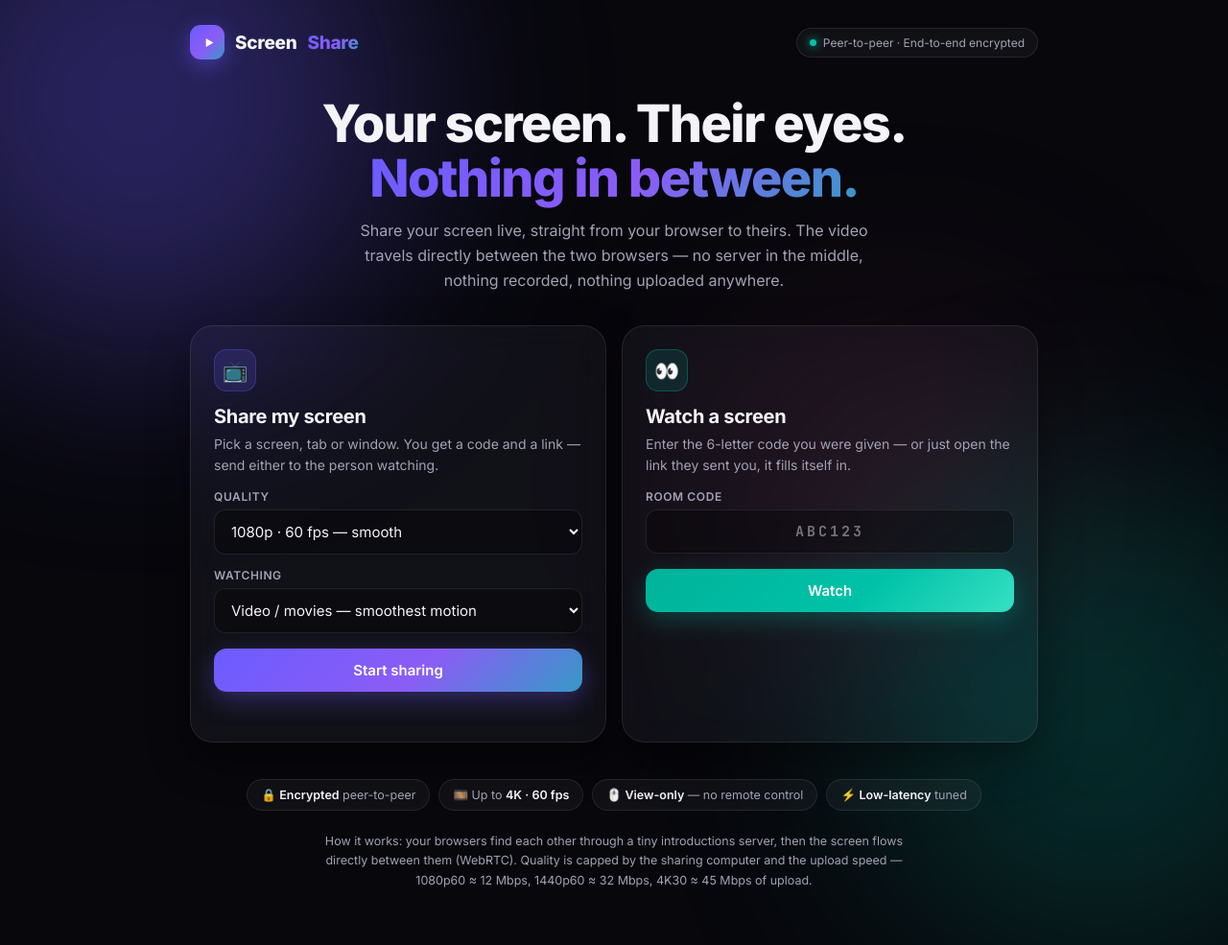
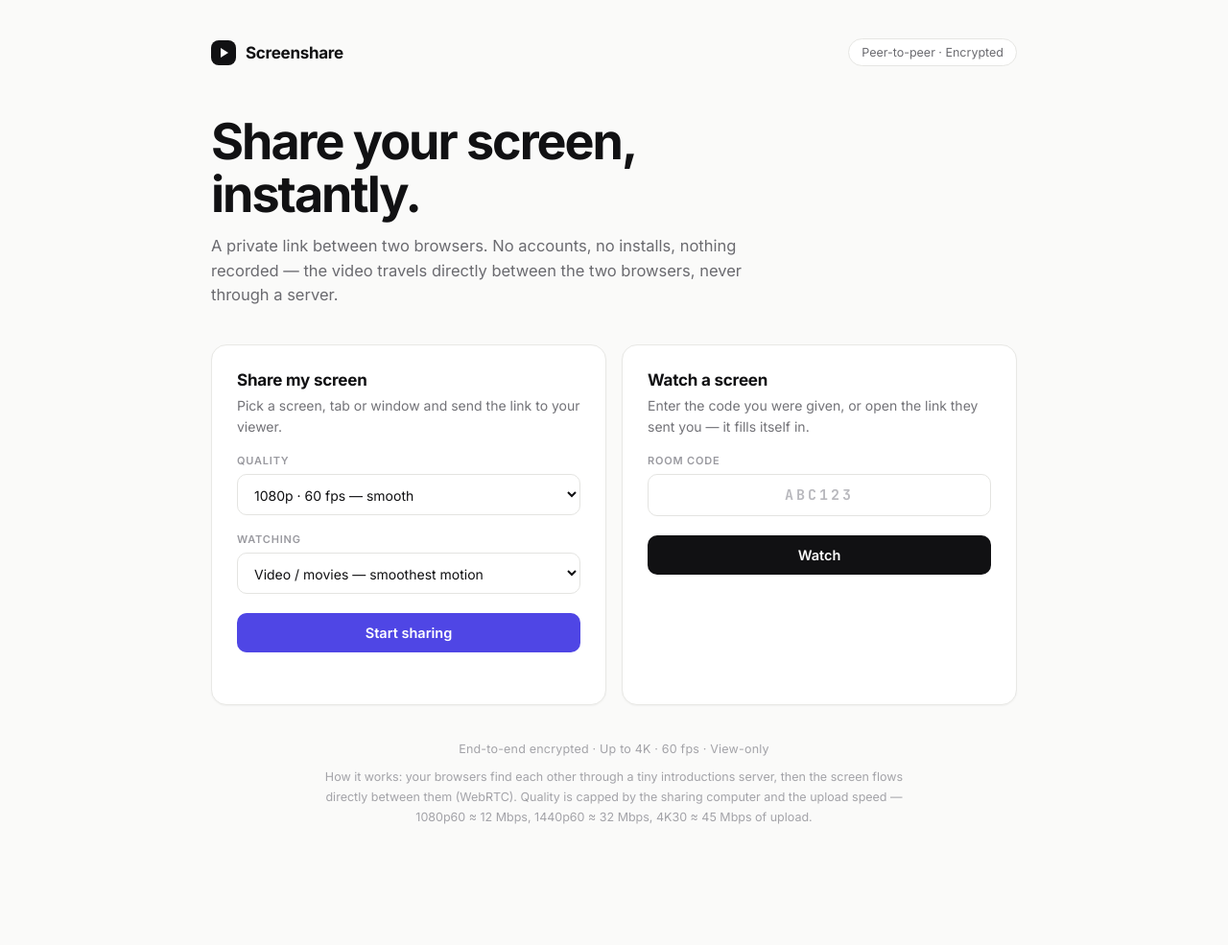
Before and after one commit to fortec01/screen-share, a website: page index.html in a window 1280 px wide. Shown: the whole page at 96% size. After the commit the page ends 918 px from the top, so only its background shows below. Drawn offline with Linux system fonts and the light colour scheme.

Commit message:
UI: light minimal redesign (direction A)

```diff
--- a/index.html
+++ b/index.html
@@ -5,101 +5,85 @@
 <meta name="viewport" content="width=device-width, initial-scale=1.0">
 <title>ScreenShare — watch together</title>
 <link rel="preconnect" href="https://fonts.googleapis.com">
-<link href="https://fonts.googleapis.com/css2?family=Inter:wght@400;500;600;700;800&family=JetBrains+Mono:wght@600;700&display=swap" rel="stylesheet">
+<link href="https://fonts.googleapis.com/css2?family=Inter:wght@400;500;600;700&family=JetBrains+Mono:wght@600;700&display=swap" rel="stylesheet">
 <style>
   :root{
-    --bg:#07070c; --glass:rgba(255,255,255,.045); --glass2:rgba(255,255,255,.07);
-    --line:rgba(255,255,255,.09); --text:#f4f4f8; --muted:#a2a2b5;
-    --violet:#6c5cff; --indigo:#8b5cf6; --teal:#00c2a8; --danger:#ff5c7a;
-    --grad:linear-gradient(135deg,#6c5cff 0%,#8b5cf6 55%,#00c2a8 130%);
+    --bg:#FAFAF9; --card:#FFFFFF; --line:#E8E8E5; --line2:#E4E4E1;
+    --text:#111113; --muted:#6B6B70; --faint:#9A9AA0; --accent:#4F46E5;
+    --danger:#C81E1E;
   }
   *{box-sizing:border-box; margin:0; padding:0;}
-  html{scroll-behavior:smooth;}
-  body{background:var(--bg); color:var(--text); font-family:"Inter",system-ui,-apple-system,"Segoe UI",Roboto,sans-serif; min-height:100vh; overflow-x:hidden; -webkit-font-smoothing:antialiased;}
-  .orb{position:fixed; border-radius:50%; filter:blur(110px); pointer-events:none; z-index:0;}
-  .orb.a{width:520px;height:520px; background:rgba(108,92,255,.34); top:-160px; left:-120px; animation:drift1 26s ease-in-out infinite alternate;}
-  .orb.b{width:460px;height:460px; background:rgba(0,194,168,.20); bottom:-180px; right:-100px; animation:drift2 32s ease-in-out infinite alternate;}
-  .orb.c{width:300px;height:300px; background:rgba(255,92,150,.10); top:38%; left:56%; animation:drift1 38s ease-in-out infinite alternate-reverse;}
-  @keyframes drift1{from{transform:translate(0,0) scale(1);}to{transform:translate(70px,50px) scale(1.12);}}
-  @keyframes drift2{from{transform:translate(0,0) scale(1.05);}to{transform:translate(-60px,-40px) scale(.95);}}
-  .wrap{max-width:920px; margin:0 auto; padding:26px 18px 56px; position:relative; z-index:1;}
-  nav{display:flex; align-items:center; justify-content:space-between; margin-bottom:38px;}
-  .brand{display:flex; align-items:center; gap:11px; font-weight:800; font-size:19px; letter-spacing:-.3px;}
-  .mark{width:36px;height:36px; border-radius:11px; background:var(--grad); display:flex; align-items:center; justify-content:center; box-shadow:0 6px 22px rgba(108,92,255,.45);}
-  .mark svg{width:17px;height:17px; fill:#fff; margin-left:2px;}
-  .brand span{background:var(--grad); -webkit-background-clip:text; background-clip:text; color:transparent;}
-  .navpill{font-size:12px; color:var(--muted); border:1px solid var(--line); background:var(--glass); backdrop-filter:blur(12px); padding:7px 13px; border-radius:999px; display:flex; align-items:center; gap:7px;}
-  .navpill i{width:7px;height:7px;border-radius:50%;background:var(--teal); display:block; box-shadow:0 0 10px var(--teal);}
-  .hero{text-align:center; margin-bottom:34px;}
-  .hero h1{font-size:clamp(34px,6vw,54px); font-weight:800; letter-spacing:-1.6px; line-height:1.06;}
-  .hero h1 em{font-style:normal; background:var(--grad); -webkit-background-clip:text; background-clip:text; color:transparent;}
-  .hero p{color:var(--muted); font-size:16px; line-height:1.6; max-width:560px; margin:14px auto 0;}
+  body{background:var(--bg); color:var(--text); font-family:"Inter",system-ui,-apple-system,"Segoe UI",Roboto,sans-serif; min-height:100vh; -webkit-font-smoothing:antialiased;}
+  .wrap{max-width:880px; margin:0 auto; padding:40px 20px 56px;}
+  nav{display:flex; align-items:center; justify-content:space-between; margin-bottom:52px;}
+  .brand{display:flex; align-items:center; gap:10px; font-weight:700; font-size:17px; letter-spacing:-.3px;}
+  .mark{width:26px; height:26px; border-radius:8px; background:#111113; position:relative; flex:none;}
+  .mark:after{content:""; position:absolute; left:10px; top:8px; border-left:8px solid #fff; border-top:5px solid transparent; border-bottom:5px solid transparent;}
+  .navpill{font-size:12.5px; color:var(--muted); border:1px solid #E6E6E3; background:#fff; padding:6px 13px; border-radius:999px;}
+  @media(max-width:560px){ .navpill{display:none;} }
+  .hero{margin-bottom:38px;}
+  .hero h1{font-size:clamp(38px,6vw,52px); font-weight:700; letter-spacing:-2px; line-height:1.05;}
+  .hero p{color:var(--muted); font-size:16.5px; margin-top:14px; line-height:1.55; max-width:600px;}
   .cards{display:grid; grid-template-columns:1fr 1fr; gap:16px;}
   @media(max-width:640px){.cards{grid-template-columns:1fr;}}
-  .card{background:var(--glass); border:1px solid var(--line); border-radius:24px; padding:24px; backdrop-filter:blur(16px) saturate(150%); -webkit-backdrop-filter:blur(16px) saturate(150%); box-shadow:0 18px 44px rgba(0,0,0,.38); transition:transform .25s ease, border-color .25s ease;}
-  .card:hover{transform:translateY(-3px); border-color:rgba(255,255,255,.16);}
-  .card .ic{width:44px;height:44px; border-radius:13px; display:flex; align-items:center; justify-content:center; font-size:21px; margin-bottom:14px; background:rgba(108,92,255,.16); border:1px solid rgba(108,92,255,.3);}
-  .card.watch .ic{background:rgba(0,194,168,.13); border-color:rgba(0,194,168,.3);}
-  .card h2{font-size:20px; font-weight:700; letter-spacing:-.3px; margin-bottom:6px;}
-  .card p{color:var(--muted); font-size:14px; line-height:1.55; margin-bottom:6px;}
-  button{border:0; border-radius:13px; padding:13px 18px; font-size:15px; font-weight:600; font-family:inherit; cursor:pointer; width:100%; color:#fff; background:var(--grad); box-shadow:0 8px 26px rgba(108,92,255,.35); transition:transform .15s ease, box-shadow .15s ease, opacity .15s;}
-  button:hover{transform:translateY(-1px); box-shadow:0 12px 30px rgba(108,92,255,.45);}
-  button:active{transform:translateY(0) scale(.99);}
-  button.alt{background:linear-gradient(135deg,#00b39a,#00c2a8 60%,#37e0c2); box-shadow:0 8px 26px rgba(0,194,168,.28);}
-  button.ghost{background:var(--glass2); border:1px solid var(--line); color:var(--text); box-shadow:none; backdrop-filter:blur(10px);}
-  button.danger{background:rgba(255,92,122,.14); border:1px solid rgba(255,92,122,.4); color:#ff8fa5; box-shadow:none;}
-  button:disabled{opacity:.45; cursor:default; transform:none;}
-  input,select{background:rgba(0,0,0,.32); border:1px solid var(--line); color:var(--text); border-radius:12px; padding:12px 13px; font-size:15px; width:100%; font-family:inherit; outline:none; transition:border-color .15s, box-shadow .15s;}
-  input:focus,select:focus{border-color:rgba(108,92,255,.65); box-shadow:0 0 0 3px rgba(108,92,255,.18);}
-  input{text-transform:uppercase; letter-spacing:3px; text-align:center; font-family:"JetBrains Mono",monospace; font-weight:700;}
-  select option{background:#14141d;}
-  label{font-size:12px; font-weight:600; letter-spacing:.6px; text-transform:uppercase; color:var(--muted); display:block; margin:14px 0 6px;}
-  .stage{margin-top:24px; display:none;}
-  .stage.on{display:block; animation:rise .45s ease both;}
-  @keyframes rise{from{opacity:0; transform:translateY(14px);}to{opacity:1; transform:none;}}
-  .frame{background:linear-gradient(135deg,rgba(108,92,255,.55),rgba(255,255,255,.08) 40%,rgba(0,194,168,.45)); padding:1.5px; border-radius:24px; box-shadow:0 24px 60px rgba(0,0,0,.5);}
-  .videobox{background:#000; border-radius:22.5px; overflow:hidden; position:relative;}
+  .card{background:var(--card); border:1px solid var(--line); border-radius:16px; padding:26px; box-shadow:0 1px 2px rgba(16,16,20,.04);}
+  .card h2{font-size:17px; font-weight:650; letter-spacing:-.2px; margin-bottom:6px;}
+  .card p{color:#737378; font-size:14px; line-height:1.55;}
+  button{width:100%; margin-top:20px; border:0; border-radius:10px; padding:12px 18px; font-size:14.5px; font-weight:600; font-family:inherit; cursor:pointer; background:var(--accent); color:#fff; transition:background .15s ease, transform .1s ease;}
+  button:hover{background:#4338CA;}
+  button:active{transform:scale(.995);}
+  button.alt{background:#111113;}
+  button.alt:hover{background:#26262B;}
+  button.ghost{background:#fff; border:1px solid var(--line2); color:var(--text); margin-top:0;}
+  button.ghost:hover{background:#F4F4F2;}
+  button.danger{background:#FFF7F7; border:1px solid #F0C6C6; color:var(--danger); margin-top:0;}
+  button.danger:hover{background:#FDECEC;}
+  button:disabled{opacity:.45; cursor:default;}
+  input,select{background:#fff; border:1px solid var(--line2); color:var(--text); border-radius:10px; padding:11px 13px; font-size:14px; width:100%; font-family:inherit; outline:none; transition:border-color .15s, box-shadow .15s;}
+  input:focus,select:focus{border-color:rgba(79,70,229,.55); box-shadow:0 0 0 3px rgba(79,70,229,.12);}
+  input{text-transform:uppercase; letter-spacing:3px; text-align:center; font-family:"JetBrains Mono",monospace; font-weight:700; font-size:15px;}
+  input::placeholder{color:#B9B9BE;}
+  label{display:block; font-size:11px; font-weight:600; letter-spacing:.8px; text-transform:uppercase; color:var(--faint); margin:18px 0 7px;}
+  .stage{margin-top:22px; display:none;}
+  .stage.on{display:block; animation:rise .35s ease both;}
+  @keyframes rise{from{opacity:0; transform:translateY(8px);}to{opacity:1; transform:none;}}
+  .videobox{background:#000; border:1px solid var(--line); border-radius:16px; overflow:hidden; position:relative;}
   video{width:100%; display:block; background:#000; max-height:70vh;}
-  .overlay{position:absolute; top:12px; left:12px; display:flex; align-items:center; gap:8px; background:rgba(8,8,14,.62); border:1px solid rgba(255,255,255,.12); backdrop-filter:blur(10px); padding:8px 13px; border-radius:999px; font-size:13px; max-width:calc(100% - 24px); flex-wrap:wrap;}
-  .dot{width:9px; height:9px; border-radius:50%; background:#666; flex:none;}
-  .dot.wait{background:#ffb020;}
-  .dot.live{background:var(--teal); box-shadow:0 0 12px var(--teal); animation:pulse 1.6s ease-in-out infinite;}
-  .dot.err{background:var(--danger);}
-  @keyframes pulse{0%,100%{transform:scale(1);}50%{transform:scale(1.35);}}
-  .stats{color:var(--muted); font-size:12px; font-variant-numeric:tabular-nums; font-family:"JetBrains Mono",monospace;}
+  .overlay{position:absolute; top:12px; left:12px; display:flex; align-items:center; gap:8px; background:rgba(14,14,17,.72); color:#fff; border:1px solid rgba(255,255,255,.14); backdrop-filter:blur(8px); padding:7px 12px; border-radius:999px; font-size:13px; max-width:calc(100% - 24px); flex-wrap:wrap;}
+  .dot{width:8px; height:8px; border-radius:50%; background:#8E8E96; flex:none;}
+  .dot.wait{background:#FFB020;}
+  .dot.live{background:#2BD98F; animation:pulse 1.6s ease-in-out infinite;}
+  .dot.err{background:#FF5C7A;}
+  @keyframes pulse{0%,100%{transform:scale(1);}50%{transform:scale(1.3);}}
+  .stats{color:rgba(255,255,255,.62); font-size:12px; font-variant-numeric:tabular-nums; font-family:"JetBrains Mono",monospace;}
   .codebox{display:flex; gap:10px; align-items:stretch; margin-top:6px;}
-  .codebox .code{flex:1; background:rgba(0,0,0,.32); border:1.5px dashed rgba(108,92,255,.55); border-radius:14px; display:flex; align-items:center; justify-content:center; font-size:27px; font-weight:700; letter-spacing:7px; padding:12px; font-family:"JetBrains Mono",monospace;}
-  .codebox button{width:auto; padding:0 20px;}
+  .codebox .code{flex:1; background:#fff; border:1.5px dashed rgba(79,70,229,.45); border-radius:10px; display:flex; align-items:center; justify-content:center; font-size:26px; font-weight:700; letter-spacing:7px; padding:11px; font-family:"JetBrains Mono",monospace;}
+  .codebox button{width:auto; padding:0 20px; margin-top:0;}
   .row{display:flex; gap:10px; margin-top:14px;}
-  .row button{flex:1;}
+  .row button{flex:1; margin-top:0;}
   .hint{color:var(--muted); font-size:13px; line-height:1.6; margin-top:14px;}
   .hint b{color:var(--text);}
-  .err{color:#ff8fa5; font-size:14px; margin-top:10px; min-height:18px;}
-  .chips{display:flex; gap:9px; justify-content:center; flex-wrap:wrap; margin-top:38px;}
-  .chip{font-size:12.5px; color:var(--muted); border:1px solid var(--line); background:var(--glass); padding:8px 14px; border-radius:999px; backdrop-filter:blur(10px);}
-  .chip b{color:var(--text); font-weight:600;}
-  @media(max-width:560px){ .navpill{display:none;} .hero h1{letter-spacing:-1px;} }
-  footer{color:var(--muted); font-size:12.5px; margin-top:22px; line-height:1.65; text-align:center; max-width:640px; margin-left:auto; margin-right:auto;}
+  .err{color:var(--danger); font-size:14px; margin-top:10px; min-height:18px;}
+  .footline{text-align:center; color:#A3A3A8; font-size:12.5px; margin-top:38px; letter-spacing:.2px;}
+  footer{color:#A3A3A8; font-size:12.5px; margin-top:12px; line-height:1.65; text-align:center; max-width:620px; margin-left:auto; margin-right:auto;}
 </style>
 </head>
 <body>
-<div class="orb a"></div><div class="orb b"></div><div class="orb c"></div>
 <div class="wrap">
   <nav>
-    <div class="brand"><div class="mark"><svg viewBox="0 0 24 24"><path d="M8 5.5v13l11-6.5z"/></svg></div>Screen<span>Share</span></div>
-    <div class="navpill"><i></i> Peer-to-peer · End-to-end encrypted</div>
+    <div class="brand"><div class="mark"></div>Screenshare</div>
+    <div class="navpill">Peer-to-peer · Encrypted</div>
   </nav>
 
   <div class="hero">
-    <h1>Your screen. Their eyes.<br><em>Nothing in between.</em></h1>
-    <p>Share your screen live, straight from your browser to theirs. The video travels directly between the two browsers — no server in the middle, nothing recorded, nothing uploaded anywhere.</p>
+    <h1>Share your screen,<br>instantly.</h1>
+    <p>A private link between two browsers. No accounts, no installs, nothing recorded — the video travels directly between the two browsers, never through a server.</p>
   </div>
 
   <div class="cards" id="home">
     <div class="card">
-      <div class="ic">📺</div>
       <h2>Share my screen</h2>
-      <p>Pick a screen, tab or window. You get a code and a link — send either to the person watching.</p>
+      <p>Pick a screen, tab or window and send the link to your viewer.</p>
       <label for="quality">Quality</label>
       <select id="quality">
         <option value="auto">Auto (browser adapts)</option>
@@ -115,17 +99,14 @@
         <option value="motion" selected>Video / movies — smoothest motion</option>
         <option value="detail">Text / code — sharpest picture</option>
       </select>
-      <div style="height:16px"></div>
       <button id="btnShare">Start sharing</button>
       <div class="err" id="shareErr"></div>
     </div>
-    <div class="card watch">
-      <div class="ic">👀</div>
+    <div class="card">
       <h2>Watch a screen</h2>
-      <p>Enter the 6-letter code you were given — or just open the link they sent you, it fills itself in.</p>
+      <p>Enter the code you were given, or open the link they sent you — it fills itself in.</p>
       <label for="code">Room code</label>
       <input id="code" maxlength="6" placeholder="ABC123" autocomplete="off">
-      <div style="height:16px"></div>
       <button class="alt" id="btnWatch">Watch</button>
       <div class="err" id="watchErr"></div>
     </div>
@@ -133,10 +114,10 @@
 
   <!-- HOST STAGE -->
   <div class="stage" id="hostStage">
-    <div class="frame"><div class="videobox">
+    <div class="videobox">
       <video id="localVideo" autoplay muted playsinline></video>
       <div class="overlay"><div class="dot wait" id="hostDot"></div><span id="hostStatus">Waiting for your viewer to join…</span><span class="stats" id="hostStats"></span></div>
-    </div></div>
+    </div>
     <label>Send them this code — or copy the link, it carries the code with it</label>
     <div class="codebox"><div class="code" id="roomCode">······</div><button class="ghost" id="btnCopy">Copy link</button></div>
     <div class="row"><button class="danger" id="btnStop">Stop sharing</button></div>
@@ -145,10 +126,10 @@
 
   <!-- GUEST STAGE -->
   <div class="stage" id="guestStage">
-    <div class="frame"><div class="videobox">
+    <div class="videobox">
       <video id="remoteVideo" autoplay playsinline controls></video>
       <div class="overlay"><div class="dot wait" id="guestDot"></div><span id="guestStatus">Connecting…</span><span class="stats" id="guestStats"></span></div>
-    </div></div>
+    </div>
     <div class="row">
       <button class="ghost" id="btnFull">Fullscreen</button>
       <button class="danger" id="btnLeave">Leave</button>
@@ -156,12 +137,7 @@
     <p class="hint">If the picture is frozen or black for more than ~20 seconds, the connection may be blocked by a strict network on one side — try a different Wi-Fi or mobile data on one end.</p>
   </div>
 
-  <div class="chips">
-    <div class="chip">🔒 <b>Encrypted</b> peer-to-peer</div>
-    <div class="chip">🎞️ Up to <b>4K · 60 fps</b></div>
-    <div class="chip">🖱️ <b>View-only</b> — no remote control</div>
-    <div class="chip">⚡ <b>Low-latency</b> tuned</div>
-  </div>
+  <div class="footline">End-to-end encrypted · Up to 4K · 60 fps · View-only</div>
   <footer>
     How it works: your browsers find each other through a tiny introductions server, then the screen flows directly between them (WebRTC). Quality is capped by the sharing computer and the upload speed — 1080p60 ≈ 12 Mbps, 1440p60 ≈ 32 Mbps, 4K30 ≈ 45 Mbps of upload.
   </footer>
```
